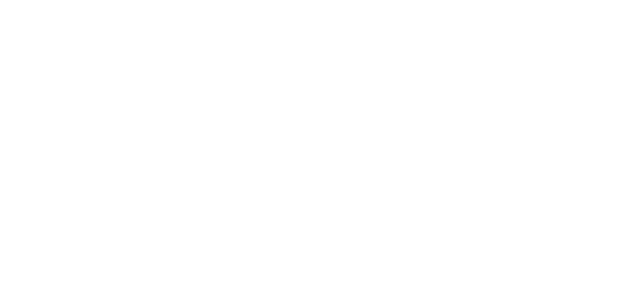
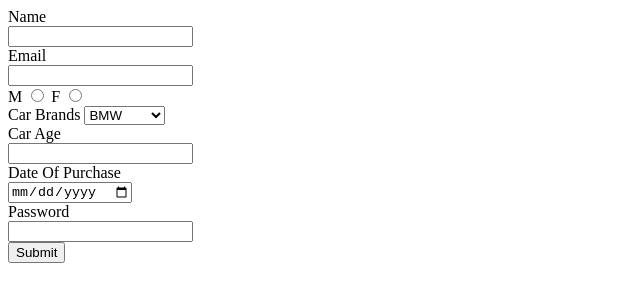
Before and after one commit to acciojob/car-insurance-form-yogeshchandratripathi, a website: page main.html in a window 1280 px wide. Shown: the whole page, without its empty margins (0-640 px from the left). Drawn offline with Linux system fonts and the light colour scheme.

Commit message:
created a submission

```diff
--- a/main.html
+++ b/main.html
@@ -8,6 +8,29 @@
 
 <body>
 	<!-- the entire body must be written by student -->
+	<form method="post">
+		<label for="name">Name</label><br>
+		<input type="text" id="name" required><br>
+		<label for="email">Email</label><br>
+		<input type="email" id="email" required><br>
+		<label for="gender_m">M</label>
+		<input type="radio" id="gender_m" name="gender" required>
+		<label for="gender_f">F</label>
+		<input type="radio" id="gender_f" name="gender" required><br>
+		<label for="cars">Car Brands</label>
+		<select id="cars">
+			<option>BMW</option>
+			<option>AUDI</option>
+			<option>Mercedez</option>
+		</select><br>
+		<label for="carage">Car Age</label><br>
+		<input type="number" id="carage" required><br>
+		<label for="dop">Date Of Purchase</label><br>
+		<input type="date" id="dop" required><br>
+		<label for="password">Password</label><br>
+		<input type="password" id="password" required><br>
+		<button type="submit">Submit</button>
+	</form>
     <script type="text/javascript" src="./script.js">
 </script>
 
```
